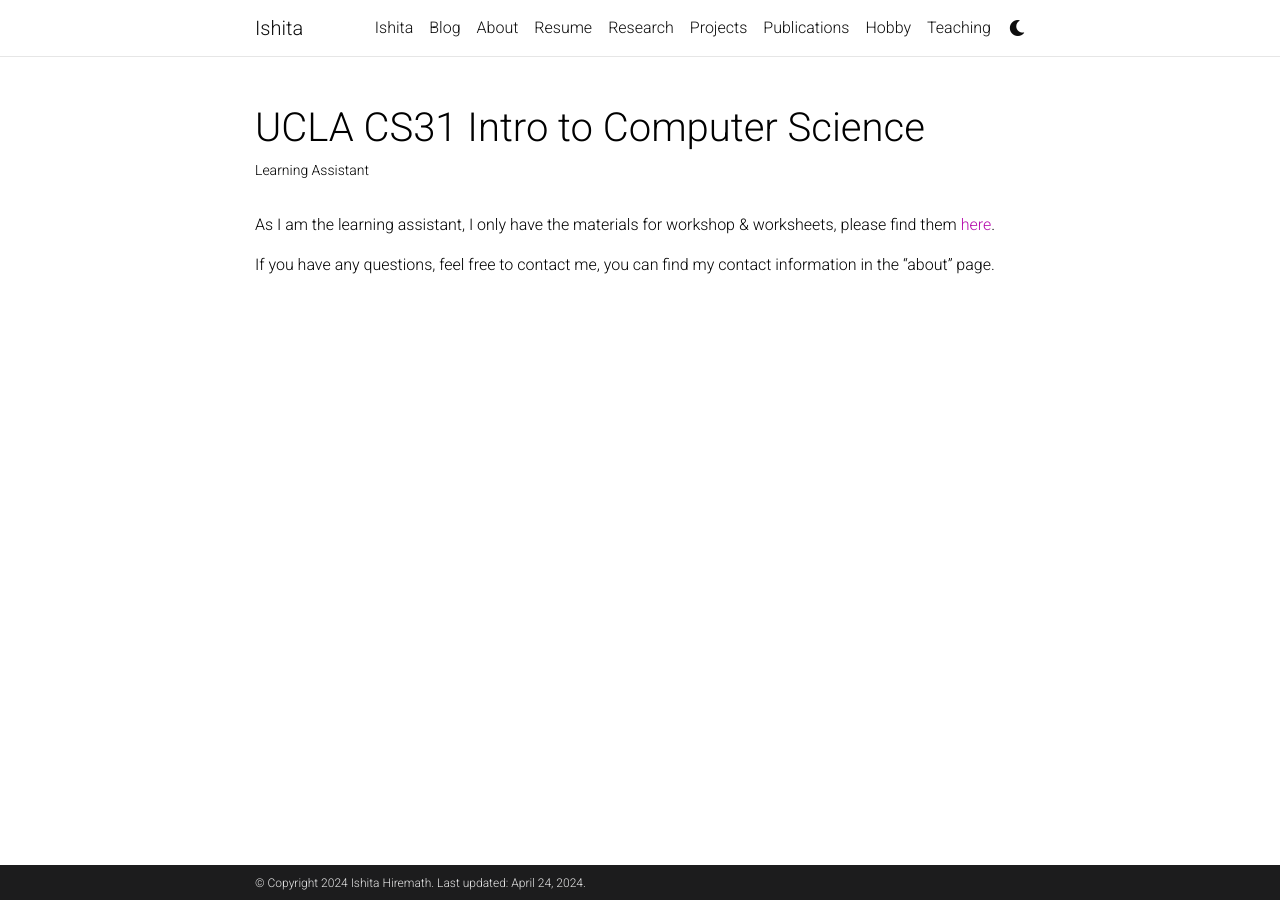
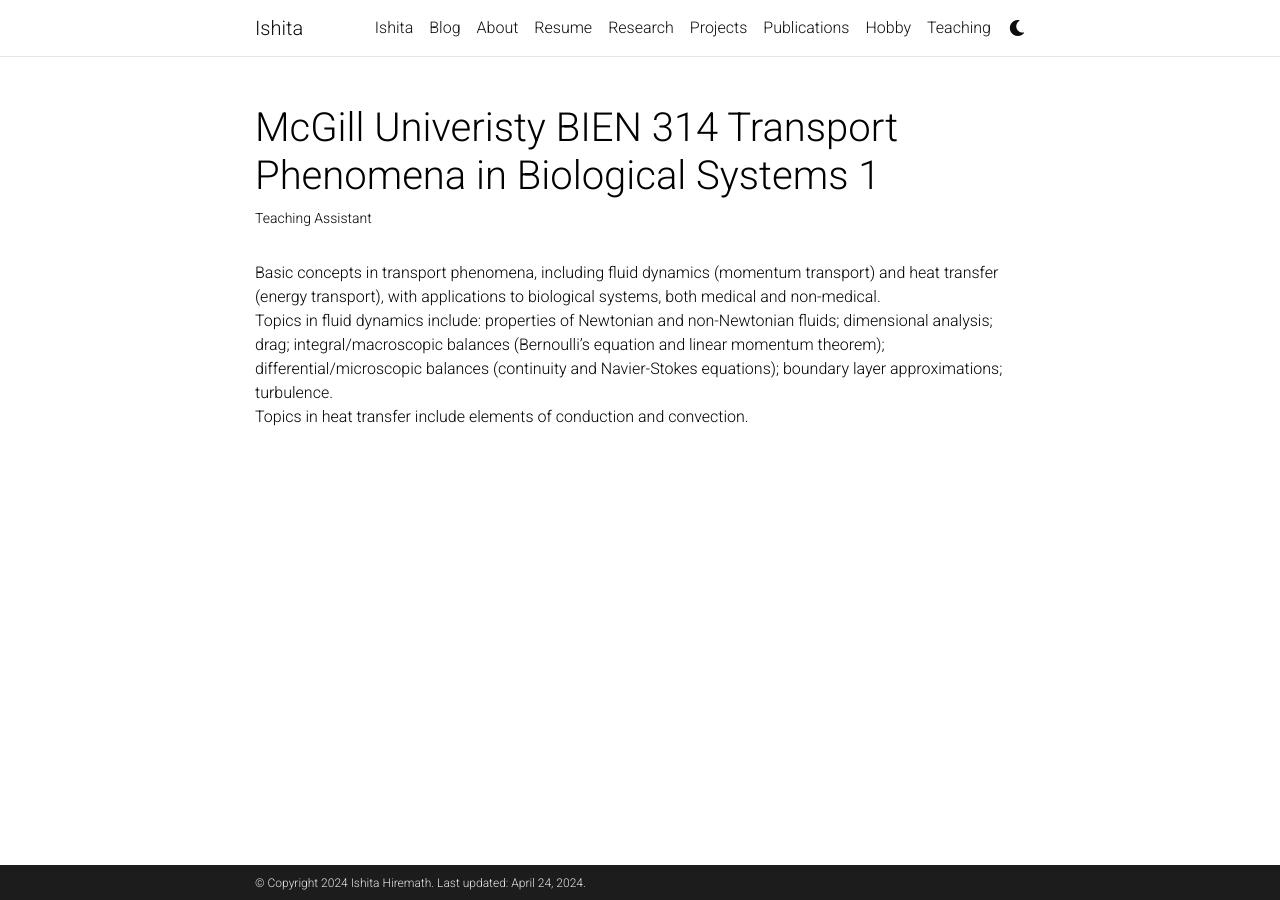
Before and after one commit to ishitahiremath/ishitahiremath.github.io, a Jekyll site: the page built from _teaching/CS31.md, in a window 1280 px wide. Built offline with Jekyll 4.4.1, drawn with Linux system fonts in a browser that asks for light colours; a script that is not in the unit is left out; comment, search, counter and statistics services are not loaded.

Commit message:
teaching updated

```diff
--- a/_teaching/CS31.md
+++ b/_teaching/CS31.md
@@ -1,12 +1,12 @@
 ---
 layout: page
-title: UCLA CS31 Intro to Computer Science
-description: Learning Assistant
-img: assets/img/cs31.png
-importance: 2
+title: McGill Univeristy BIEN 314 Transport Phenomena in Biological Systems 1
+description: Teaching Assistant
+img: assets/img/BIEN314.png
+importance: 1
 category: teaching
 ---
 
-As I am the learning assistant, I only have the materials for workshop & worksheets, please find them <a href="https://drive.google.com/drive/folders/1_KDUI4dCvaKYgWc2hkLD1Gc7TwETzKao?usp=sharing">here</a>.
-
-If you have any questions, feel free to contact me, you can find my contact information in the "about" page.
+Basic concepts in transport phenomena, including fluid dynamics (momentum transport) and heat transfer (energy transport), with applications to biological systems, both medical and non-medical.
+Topics in fluid dynamics include: properties of Newtonian and non-Newtonian fluids; dimensional analysis; drag; integral/macroscopic balances (Bernoulli's equation and linear momentum theorem); differential/microscopic balances (continuity and Navier-Stokes equations); boundary layer approximations; turbulence.
+Topics in heat transfer include elements of conduction and convection.
```
Also changed, not shown: _news/announce13.md (+1 -1 lines), _pages/Ishita.md (+5 -6 lines), _pages/about.md (+1 -1 lines), _teaching/CS174A.md (+12 -4 lines), assets/img/teaser/Ishita_Img.jpg (renamed from assets/img/Ishita_Img.jpg).
